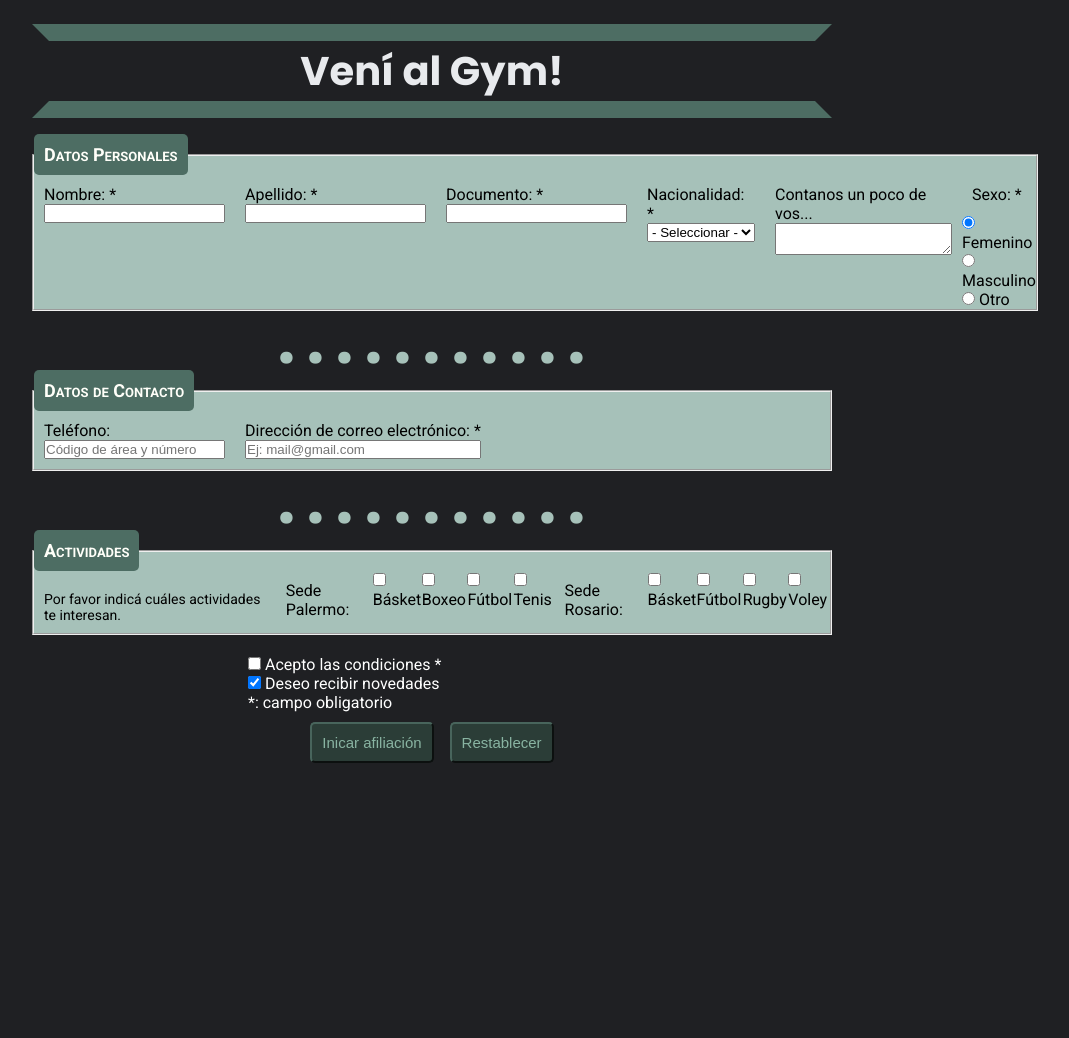
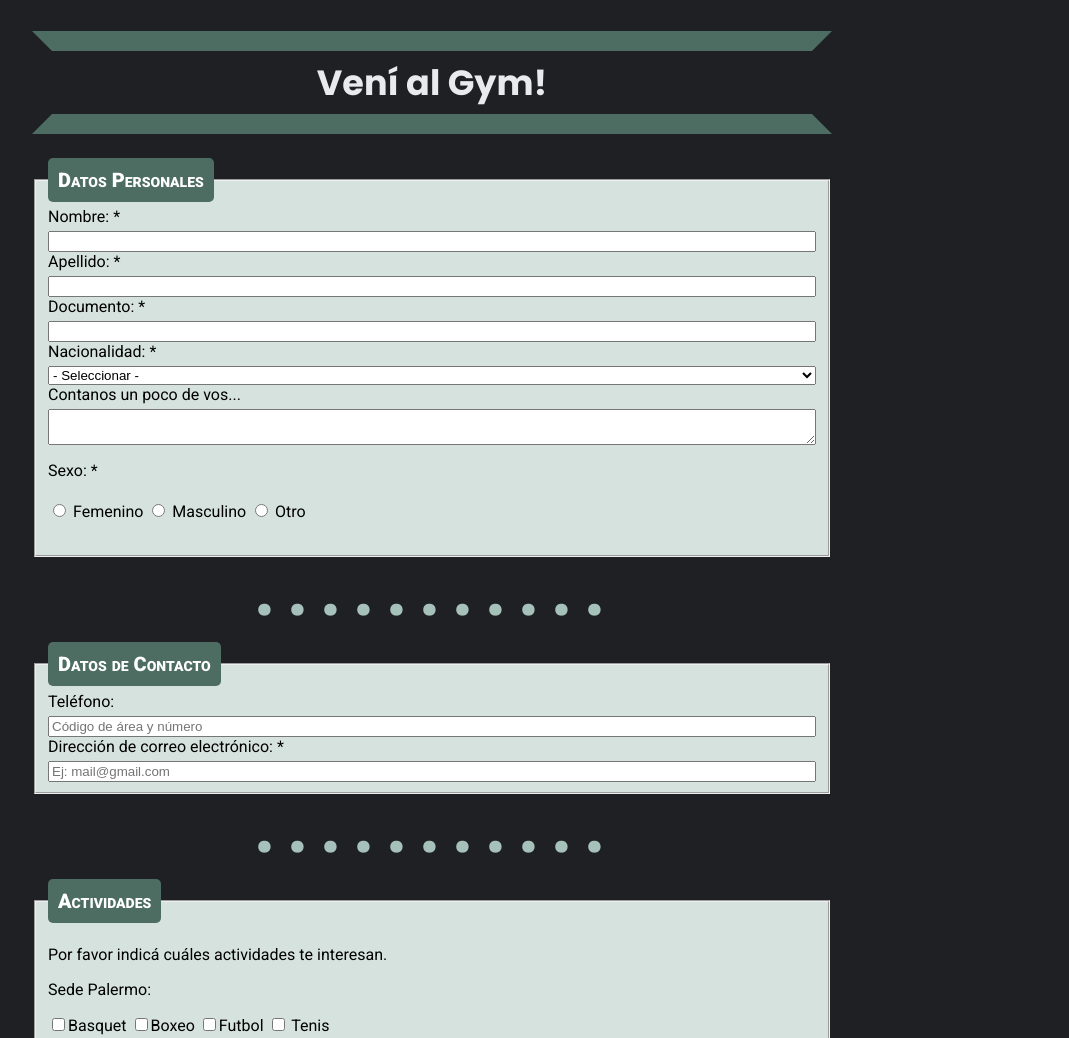
Before and after one commit to Davi-Negrete/Formulario_Estilo_Referencia, a website built with Vite: page index.html in a window 1280 px wide. Shown: the top 1038 px of the page, without its empty margins (208-1277 px from the left). Before the commit the page ends 800 px from the top, so only its background shows below. Built offline with nearby package versions, Linux system fonts and the light colour scheme; a web font is replaced by a local one.

Commit message:
Actualizado

```diff
--- a/css/style.css
+++ b/css/style.css
@@ -1,222 +1,139 @@
-* {
+@import url('https://fonts.googleapis.com/css2?family=Dosis:wght@200..800&family=Roboto:ital,wght@0,100;0,300;0,400;0,500;0,700;0,900;1,100;1,300;1,400;1,500;1,700;1,900&display=swap');
+
+@import url('https://fonts.googleapis.com/css2?family=Dosis:wght@200..800&family=Poppins:ital,wght@0,100;0,200;0,300;0,400;0,500;0,600;0,700;0,800;0,900;1,100;1,200;1,300;1,400;1,500;1,600;1,700;1,800;1,900&family=Roboto:ital,wght@0,100;0,300;0,400;0,500;0,700;0,900;1,100;1,300;1,400;1,500;1,700;1,900&display=swap');
 
 
-    margin: 0;
-    padding: 0;
-    box-sizing: border-box;
+
+
+body{
+
+    display: flex;
+    justify-content: center;
+    align-items: center;
+
+
+    background-color: #1F2023;
+    font-family: "Roboto", sans-serif;
+
+    max-width: 100%;
+  }
+
+  @media screen and (max-width:820px)
+    .container {
+      max-width: 100%;
+      padding: 20px;
+    }
+
+
+  h1{
+    font-family: "Poppins", sans-serif;
+    color: #E8EAED;
+    text-align: center;
+    border-top : 20px solid #4D6D63;
+    border-left: 20px solid #1F2023;
+    border-right: 20px solid #1F2023;
+    border-bottom : 20px solid #4D6D63;
+    padding: 5px 0px 5px 0px;
+    font-size: 35px;
+  }
+
+ fieldset {
+
+    background-color: #D6E2DE;
+    margin-bottom: 20px;
+
+ }
+
+  legend {
+
+    background-color: #4D6D63;
+    color: #FFFFFF;
+    border-radius: 5px;
+    font-size: 20px;
+    padding: 10px;
+    font-variant: small-caps;
+    font-weight: 800;
 
 
   }
 
+  .condiciones_novedades {
 
+    color: #FFFFFF;
 
+  }
 
+  #campo_obligatorio {
 
-body {
-    display: flex;
-    justify-content: center;
-    align-items: center;
-    background-color: #1F2023;
-    font-family: "Roboto", sans-serif;
-    font-weight:400;
-    font-style: normal;
+    color: #FFFFFF;
   }
 
 
 
+ button {
 
-h1 {
-
-    font-family: "Poppins", sans-serif;
-    font-weight:bold;
-    font-style: normal;
-    font-size: 40px;
-    color: #E8EAED;
-    text-align: center;
-
-
-    margin-top: 3%;
-    margin-bottom: 2%;
-
-
-
-    padding-top: -5px;
-    padding-bottom: -1%;
-
-    border-right: 17px solid #1F2023;
-    border-left:  17px solid  #1F2023;
-    border-top: 17px solid #4D6D63;
-    border-bottom: 17px solid #4D6D63;
-
-}
-
-
-
-legend {
-
-    font-weight: 700;
-    font-style: normal;
-    font-variant: small-caps;
-    font-size: 18px;
-    color: #FFFFF9;
-    background-color: #4D6D63;
+    background-color: #2B3D37;
+    color: #87B3AF;
     border-radius: 5px;
+    font-size: 17px;
     padding: 10px;
 
-}
-
-
-
-.datos-persona, .datos-contacto, .datos-actividades {
-
-
-    display: flex;
-
-}
-
-fieldset {
-
-
-    background-color: #A6C1B9;
-    width: 100%;
-    max-width: 100%;
-    margin-bottom: 20px;
 
 
   }
 
-.d_p {
-
-    display: flex;
-    flex-direction: column;
-    margin-top: 10px;
-    margin-bottom: 10px;
-    margin-left: 10px;
-    margin-right: 10px;
-    flex-wrap: wrap;
-
-
-}
-
-
-.d_c {
-
-
-    display: flex;
-    flex-direction: column;
-    margin-top: 10px;
-    margin-bottom: 10px;
-    margin-left: 10px;
-    margin-right: 10px;
-    flex-wrap: wrap;
-
-
-}
-
-.d_a {
-
-    display: flex;
-    flex-direction: column;
-    margin-top: 10px;
-    margin-bottom: 10px;
-    margin-left: 10px;
-    margin-right: 10px;
-    flex-wrap: wrap;
-
-
-}
-
-
-.container {
-
-    max-width: 800px;
-    width: 100%;
-    margin:0 auto;
-    position:relative;
-
-}
-
-
-
-
-
-
-
-.condiciones_novedades {
-
-    margin-left: 27%;
-    margin-right: 27%;
-    color: #fff;
-
-}
-
-
-#campo_obligatorio {
-
-    margin-left: 27%;
-    margin-right: 27%;
-    color: #fff;
-
-
-}
-
-button {
-
-    padding: 10px;
-    border-radius: 5px;
-    background-color: #2B3D37;
-    color: #89b4a2;
-    font-size: 15px;
-    border-color: #48655C;
-    font-weight:500;
-
-}
-
-#botones {
+  .botones {
 
     display: flex;
     flex-direction: row;
-    justify-content:center;
-    align-items: center;
+    justify-content: center;
 
   }
 
   #boton_1 {
 
-    margin-right: 1%;
-    margin-bottom: 25px;
-    margin-top: 10px;
+    margin-right: 8%;
+
+  }
+
+  #boton_2 {
+
+    margin-left: 0%;
 
   }
 
 
-#boton_2 {
+  .d_p {
+    display: flex;
+    flex-direction: column;
+    align-content: center;
+    gap: 5px;
+  }
 
-    margin-left: 1%;
-    margin-bottom: 25px;
-    margin-top: 10px;
+  .d_c {
+
+    display: flex;
+    flex-direction: column;
+    align-content: center;
+    gap: 5px;
+
+  }
+
+ .container {
+
+    max-width: 800px;
+    width:100%;
 
  }
 
  .separacion {
 
     color: #A6C1B9;
+    font-size: 110px;
+    margin-top: -4rem ;
+    margin-bottom: 0rem ;
     text-align: center;
-    font-size: 110px;
-    margin-top: -70px;
-    margin-bottom: -20px;
+    letter-spacing: 4px;
 
 
  }
-
-
-
-
-
-#Pregunta {
-
-    margin-top: 20px;
-    font-size: 14px;
-
-
-}
--- a/index.html
+++ b/index.html
@@ -4,14 +4,6 @@
 
     <meta charset="UTF-8" />
     <meta name="viewport" content="width=device-width, initial-scale=1.0" />
-
-    <link rel="preconnect" href="https://fonts.googleapis.com">
-    <link rel="preconnect" href="https://fonts.gstatic.com" crossorigin>
-    <link href="https://fonts.googleapis.com/css2?family=Bungee+Spice&family=Dosis:wght@200..800&family=Poppins:ital,wght@0,100;0,200;0,300;0,400;0,500;0,600;0,700;0,800;0,900;1,100;1,200;1,300;1,400;1,500;1,600;1,700;1,800;1,900&display=swap" rel="stylesheet">
-
-    <link rel="preconnect" href="https://fonts.googleapis.com">
-    <link rel="preconnect" href="https://fonts.gstatic.com" crossorigin>
-    <link href="https://fonts.googleapis.com/css2?family=Bungee+Spice&family=Dosis:wght@200..800&family=Poppins:ital,wght@0,100;0,200;0,300;0,400;0,500;0,600;0,700;0,800;0,900;1,100;1,200;1,300;1,400;1,500;1,600;1,700;1,800;1,900&family=Roboto:ital,wght@0,100;0,300;0,400;0,500;0,700;0,900;1,100;1,300;1,400;1,500;1,700;1,900&display=swap" rel="stylesheet">
 
     <title>Original</title>
 
@@ -24,7 +16,9 @@
 
       <form>
 
-        <fieldset class="datos-persona">
+        <div class="datos-persona">
+
+          <fieldset>
 
             <legend>Datos Personales</legend>
 
@@ -61,28 +55,27 @@
             </div>
 
 
-          <div>
-
-            <div class="d_p"><p>Sexo: *</p></div>
-
-            <input type="radio" id="femenino" checked name="Género" value="femenino">
+            <div class="d_p">
+              <p>Sexo: *</p>
+              <div class="sexo_container">
+                <input type="radio" id="femenino" name="sexo"   value="femenino">
                 <label for="femenino">Femenino</label>
-
-            <input type="radio" id="masculino" name="Género" value="masculino">
+                <input type="radio" id="masculino" name="sexo"  value="masculino">
                 <label for="masculino">Masculino</label>
-
-            <input type="radio" id="otro" name="Género" value="otro">
+                <input type="radio" id="otro" name="sexo" value="otro">
                 <label for="otro">Otro</label>
-
+              </div>
             </div>
 
           </fieldset>
 
-        <div class="separacion">
-          <p> ........... </p>
         </div>
 
-        <fieldset class="datos-contacto">
+        <p class="separacion"> ...........</p>
+
+        <div class="datos-contacto">
+
+          <fieldset>
 
             <legend>Datos de Contacto</legend>
 
@@ -99,67 +92,76 @@
 
           </fieldset>
 
-        <div class="separacion">
-          <p> ........... </p>
+        </div>
+
+        <p class="separacion"> ...........</p>
+
+        <div class="datos-actividades">
+
+          <fieldset>
+
+            <legend>Actividades</legend>
+
+            <p>Por favor indicá cuáles actividades te interesan.</p>
+
+            <div class="palermo">
+
+              <p>Sede Palermo:</p>
+
+              <div class="palermo_container">
+
+                <label>
+                  <input type="checkbox" id="palermo-basquet" name="actividades" value="basquet">Basquet
+                </label>
+
+                <label>
+                  <input type="checkbox" id="palermo-boxeo" name="actividades" value="boxeo">Boxeo
+                </label>
+
+                <label>
+                  <input type="checkbox" id="palermo-futbol" name="actividades" value="futbol">Futbol
+                </label>
+
+                <label>
+                  <input type="checkbox" id="palermo-tenis" name="actividades" value="tenis"> Tenis
+                </label>
+
               </div>
 
 
-        <fieldset class="datos-actividades">
+            </div>
 
-          <legend>Actividades</legend>
+            <div class="rosario">
 
-          <div class="d_a" id="Pregunta"><p>Por favor indicá cuáles actividades te interesan.</p></div>
+              <p>Sede Rosario:</p>
 
-          <div class="d_a"><p>Sede Palermo:</p></div>
-
+              <div class="rosario_container">
 
                 <label>
-            <input type="checkbox" name="Palermo_Basket" value="Básket">
-            Básket
-          </label>
-
-
-          <label>
-            <input type="checkbox" name="Palermo_Boxeo" value="Boxeo">
-            Boxeo
+                  <input type="checkbox" id="rosario-basquet" name="actividades" value="basquet"> Basquet
                 </label>
 
                 <label>
-            <input type="checkbox" name="Palermo_Fútbol" value="Fútbol">
-            Fútbol
+                  <input type="checkbox" id="rosario-futbol" name="actividades" value="futbol"> Futbol
                 </label>
 
                 <label>
-            <input type="checkbox" name="Palermo_Tenis" value="Tenis">
-            Tenis
-          </label>
-
-
-
-          <div class="d_a"><p>Sede Rosario:</p></div>
-
-          <label>
-            <input type="checkbox" name="Rosario_Básket" value="Básket">
-            Básket
+                  <input type="checkbox" id="rosario-rugby" name="actividades" value="rugby"> Rugby
                 </label>
 
                 <label>
-            <input type="checkbox" name="Rosario_Fútbol" value="Fútbol">
-            Fútbol
+                  <input type="checkbox" id="rosario-voley" name="actividades" value="volley"> Voley
                 </label>
 
-          <label>
-            <input type="checkbox" name="Rosario_Rugby" value="Rugby">
-            Rugby
-          </label>
+              </div>
 
-          <label>
-            <input type="checkbox" name="Rosario_Voley" value="Voley">
-            Voley
-          </label>
+            </div>
+
+          </fieldset>
+
+        </div>
 
 
-        </fieldset>
 
         <div class="condiciones_novedades">
           <input type="checkbox" name="condiciones" value="condiciones" id="condiciones" required >
@@ -175,7 +177,7 @@
 
 
 
-        <div id="botones">
+        <div class="botones">
             <button id="boton_1" type="submit">Inicar afiliación</button>
             <button id="boton_2" type="reset">Restablecer</button>
         </div>
```
Lines whose indentation alone changed are shown as unchanged.
